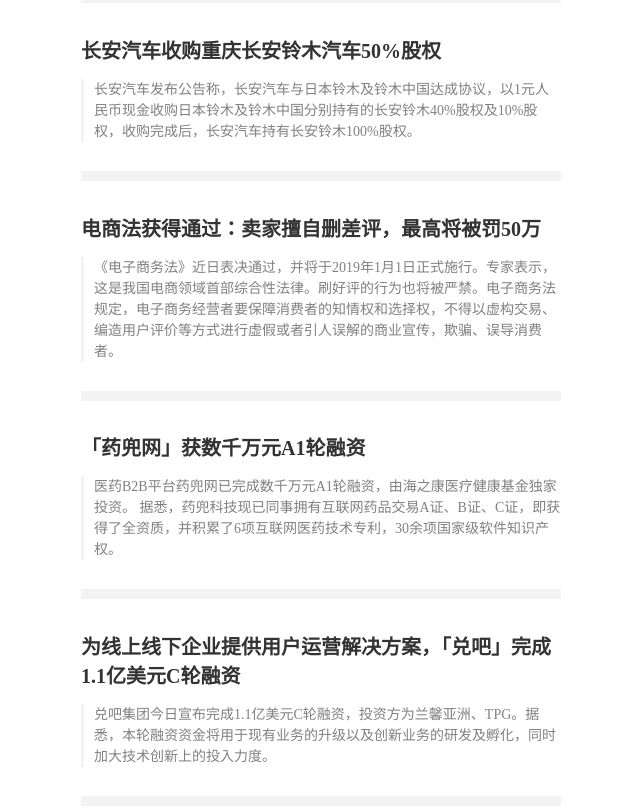
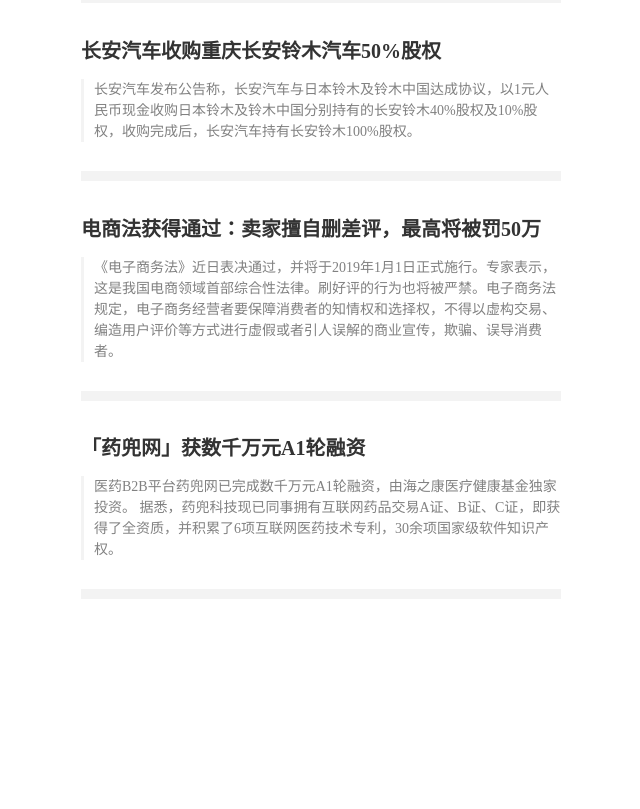
Before and after one commit to nieyafei/front-end-resources, a plain HTML site: page example/index2.html in a window 1280 px wide. Shown: the part 1787-2596 px from the top of the page, without its empty margins (319-959 px from the left). After the commit the page ends 2394 px from the top, so only its background shows below. Drawn offline with Linux system fonts and the light colour scheme.

Commit message:
update 更新

```diff
--- a/example/index2.html
+++ b/example/index2.html
@@ -14,7 +14,6 @@
 </head>
 <body>
   <div class="content">
-
       <section style="padding: 15px 0;border-bottom: 10px solid #F3F3F3;background: #fff;">
           <h2 style="font-family: PingFang-SC-Bold;font-weight: bold;font-size: 20px;color: #333;margin-bottom: 15px;">
               滴滴出行启动安全大整治 9月8日至15日暂停深夜服务
@@ -120,18 +119,6 @@
               医药B2B平台药兜网已完成数千万元A1轮融资，由海之康医疗健康基金独家投资。 据悉，药兜科技现已同事拥有互联网药品交易A证、B证、C证，即获得了全资质，并积累了6项互联网医药技术专利，30余项国家级软件知识产权。
           </p>
       </section>
-
-      <section style="padding: 15px 0;border-bottom: 10px solid #F3F3F3;background: #fff;">
-          <h2 style="font-family: PingFang-SC-Bold;font-weight: bold;font-size: 20px;color: #333;margin-bottom: 15px;">
-              为线上线下企业提供用户运营解决方案，「兑吧」完成1.1亿美元C轮融资
-          </h2>
-          <p style="color: #818181;line-height: 1.5;font-family: PingFang-SC-Regular;font-size: 14px;padding-left: 10px;border-left:3px solid #F3F3F3">
-              兑吧集团今日宣布完成1.1亿美元C轮融资，投资方为兰馨亚洲、TPG。据悉，本轮融资资金将用于现有业务的升级以及创新业务的研发及孵化，同时加大技术创新上的投入力度。
-          </p>
-      </section>
-
-
-
   </div>
 </body>
 </html>
```
